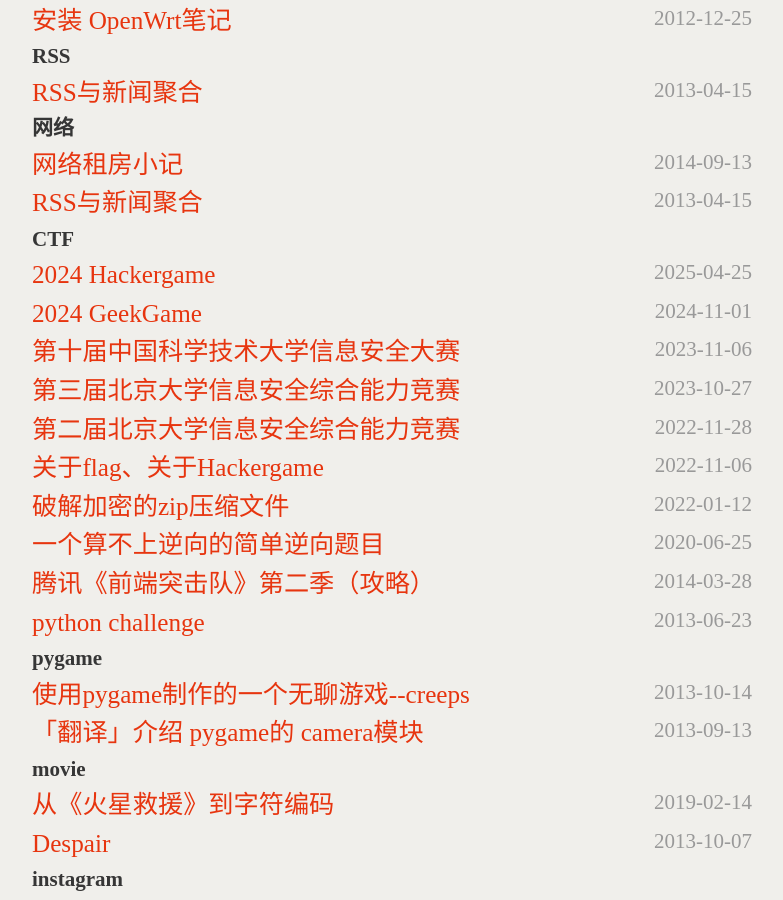
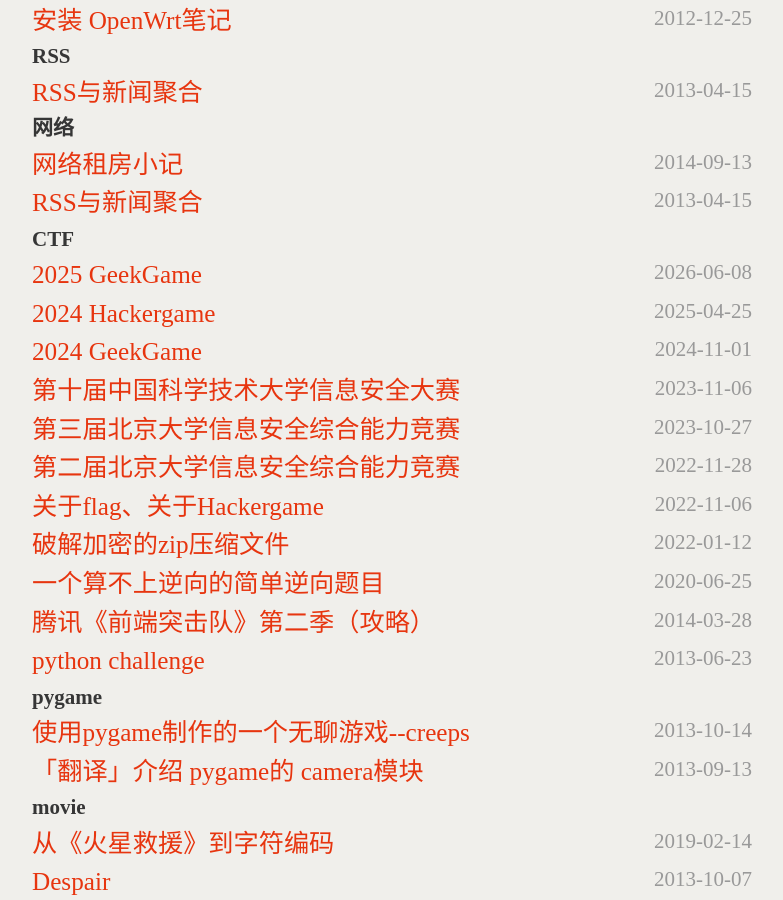
Before and after one commit to xavierskip/xavierskip.github.io, a Jekyll site: the page built from tags/index.md, in a window 1280 px wide and 900 px high, scrolled down 8965 px. Shown: the whole window, without its empty margins (248-1031 px from the left). Built offline with Jekyll 4.4.1, drawn with Linux system fonts in a browser that asks for light colours; a style sheet for code colours, icons or effects is not loaded; some of the changed text lies outside the part shown.

Commit message:
new post

```diff
--- a/_posts/2026-06-08-2025-geek-game.md
+++ b/_posts/2026-06-08-2025-geek-game.md
@@ -1,3 +1,10 @@
+---
+layout: post
+title: 2025 GeekGame
+tags:
+ - CTF
+ - geekgame
+---
 
 拖到现在才把2025年比赛的内容复盘出来。就很怪，刚好比赛一结束就遇到些屁事，前年的比赛拖到[去年才复盘](/2025-04-25-hackergame-2024-writeup/)，又发生了一次，去年的比赛拖到了现在。
 
```
